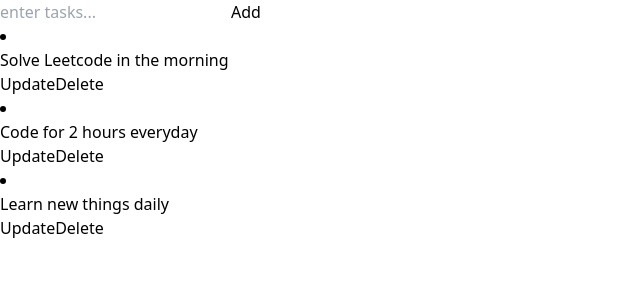
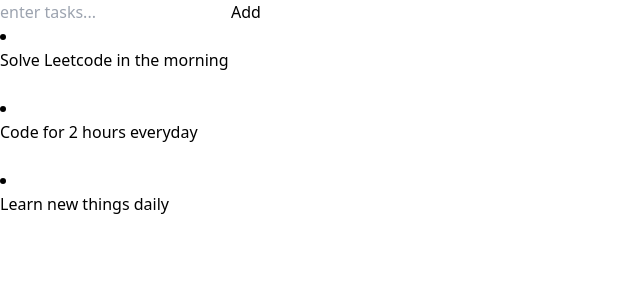
Before and after one commit to aadarshraj02/simple-to-do, a React (Vite) app: page / in a window 1280 px wide. Shown: the top 300 px of the page, without its empty margins (0-640 px from the left). Built offline with nearby package versions, Linux system fonts and the light colour scheme.

Commit message:
passed function to handle todo delete and edit

```diff
--- a/src/components/TodoCard.jsx
+++ b/src/components/TodoCard.jsx
@@ -1,16 +1,26 @@
-const TodoCard = (props) => {
-  const { children } = props;
+import React from "react";
+
+export default function TodoCard(props) {
+  const { children, handleDeleteTodo, index, handleEditTodo } = props;
   return (
-    <div>
-      <li>
-        {children}
-        <div>
-          <button>Update</button>
-          <button>Delete</button>
-        </div>
-      </li>
-    </div>
+    <li className="todoItem">
+      {children}
+      <div className="actionsContainer">
+        <button
+          onClick={() => {
+            handleEditTodo(index);
+          }}
+        >
+          <i className="fa-solid fa-pen-to-square"></i>
+        </button>
+        <button
+          onClick={() => {
+            handleDeleteTodo(index);
+          }}
+        >
+          <i className="fa-regular fa-trash-can"></i>
+        </button>
+      </div>
+    </li>
   );
-};
-
-export default TodoCard;
+}
```
